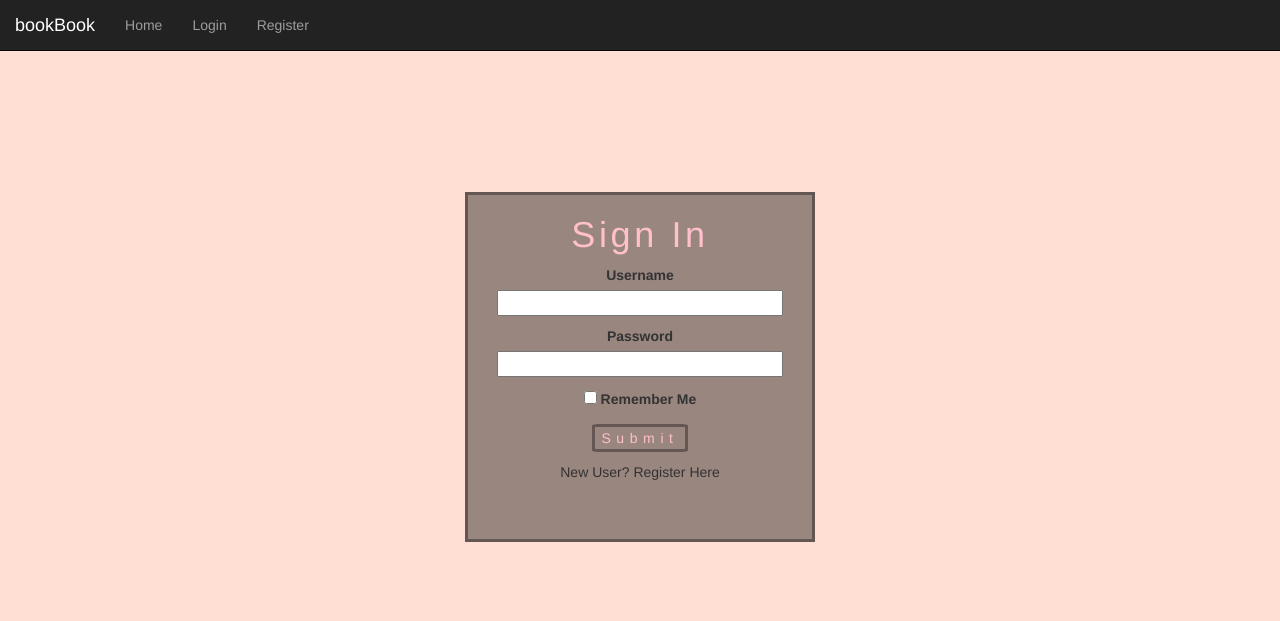
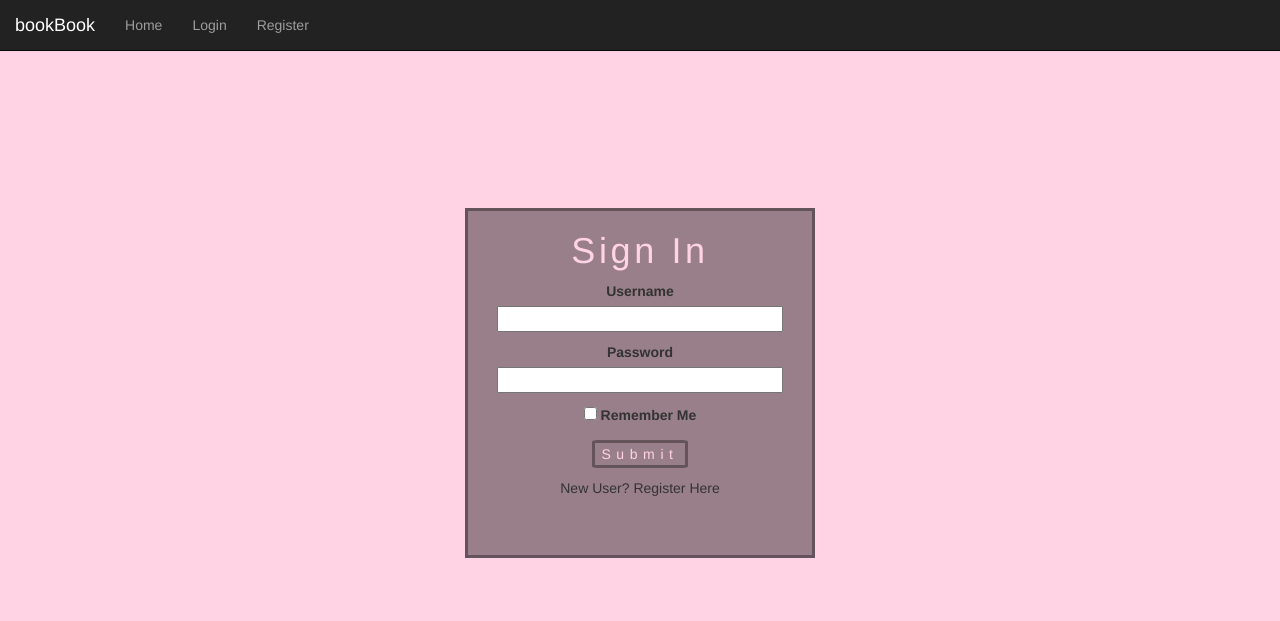
Before and after one commit to e2nguyen/bookBook, a Flask app: page /login in a window 1280 px wide. Shown: the top 621 px of the page. Run offline with Flask 2, Linux system fonts and the light colour scheme; some libraries are stand-ins or nearby versions.

Commit message:
fixed some padding issues and made sure avg/num ratings updated on book pages

```diff
--- a/routes.py
+++ b/routes.py
@@ -70,29 +70,35 @@ def login():
     return redirect(url_for('index'))
   return render_template('login.html', title='Login', form=form)
 
+
 @app.route('/logout')
 @login_required       # pecautionary step; shouldn't be necessary though bc
 def logout():
   logout_user()
   return redirect(url_for('index'))
 
+
 @app.route('/book/<isbn>', methods=['GET', 'POST'])
 @login_required
 def book(isbn):
+
+  # find first book that matches requested isbn
   book = Book.query.filter_by(isbn=isbn).first()
   if not book:
     flash('No book!')
     return redirect(url_for('index'))
 
+  # create a form to submit book reviews
   form = ReviewForm()
   if form.validate_on_submit():
-    # does this user have a review for this book already?
+    # check if this user has a review for this book already
     existing_review = Review.query.filter(and_(Review.user_id == current_user.id,
                                                Review.book_id == book.id)).first()
 
-    # if never been reviewed, add the new review
+    # if review exists already, call them a lil bitch
     if existing_review:
        flash("You already reviewed this book. Stop being a lil' bitch.")
+    # if review doesn't exist yet, add the new one
     else:
       review = Review(rating=form.rating.data, body=form.body.data,
                       user_id=current_user.id, book_id=book.id)
@@ -100,33 +106,11 @@ def book(isbn):
       db.commit()
       flash("Thank you for your review, Big Bitch!")
 
-  # get avg rating from goodreads
-  res = requests.get("https://www.goodreads.com/book/review_counts.json",
-                      params={"key": "wbYVNp1WvHbg0SdF1fCvoA",
-                      "isbns": isbn})
-  # check if get request was successful
-  if res.status_code != 200:
-    raise Exception('ERROR: API request unsuccessful.')
-  data = res.json()
-  rating = data['books'][0]['average_rating']
-  num_ratings = data['books'][0]['work_ratings_count']
-  return render_template('book.html', book=book, reviews=book.reviews[::-1],
-                          form=form, rating=rating, num_ratings=num_ratings)
+  # get summed ratings from bookBook
+  ratings_BB = [rev.rating for rev in Review.query.filter_by(book_id=book.id).all()]
+  sum_ratings_BB = sum(ratings_BB)
 
-
-# method for api access
-@app.route('/api/<isbn>')
-def access(isbn):
-  book = Book.query.filter_by(isbn=isbn).first()
-  if not book:
-    return jsonify({"error": "invalid isbn"}), 404
-    #flash('No book!')
-    #return redirect(url_for('index'))
-
-  # get summed ratings from bookBook
-  ratings = [rev.rating for rev in Review.query.filter_by(book_id=book.id).all()]
-  bookavg = sum(ratings)
-  # get avg rating from goodreads
+  # request data for this isbn from goodreads api
   goodreads = requests.get("https://www.goodreads.com/book/review_counts.json",
                       params={"key": "wbYVNp1WvHbg0SdF1fCvoA",
                       "isbns": isbn})
@@ -135,19 +119,58 @@ def access(isbn):
   if goodreads.status_code != 200:
     raise Exception('ERROR: API request unsuccessful.')
 
-  data = goodreads.json()
-  gr_rating = float(data['books'][0]['average_rating'])
-  num_ratings = int(data['books'][0]['work_ratings_count'])
-  review_count = num_ratings + len(ratings)
+  # convert goodreads request to json format and get avg/num ratings on this book
+  data_GR = goodreads.json()
+  avg_rating_GR = float(data_GR['books'][0]['average_rating'])
+  num_ratings_GR = int(data_GR['books'][0]['work_ratings_count'])
 
-  average_score = round((((gr_rating * num_ratings) + bookavg)/review_count), 2)
+  # calculate average rating across goodreads anad bookBook
+  total_ratings = num_ratings_GR + len(ratings_BB)
+  avg_rating = round((((avg_rating_GR * num_ratings_GR) + sum_ratings_BB)/total_ratings), 2)
+
+  return render_template('book.html', book=book, reviews=book.reviews[::-1],
+                          form=form, rating=avg_rating, num_ratings= total_ratings)
+
+
+# method for api access
+@app.route('/api/<isbn>')
+def access(isbn):
+
+  # find first book that matches requested isbn
+  book = Book.query.filter_by(isbn=isbn).first()
+  if not book:
+    return jsonify({"error": "invalid isbn"}), 404
+
+  # get summed ratings from bookBook
+  ratings_BB = [rev.rating for rev in Review.query.filter_by(book_id=book.id).all()]
+  sum_ratings_BB = sum(ratings_BB)
+
+  # request data for this isbn from goodreads api
+  goodreads = requests.get("https://www.goodreads.com/book/review_counts.json",
+                      params={"key": "wbYVNp1WvHbg0SdF1fCvoA",
+                      "isbns": isbn})
+
+  # check if get request was successful
+  if goodreads.status_code != 200:
+    raise Exception('ERROR: API request unsuccessful.')
+
+  # convert goodreads request to json format and get avg/num ratings on this book
+  data_GR = goodreads.json()
+  avg_rating_GR = float(data_GR['books'][0]['average_rating'])
+  num_ratings_GR = int(data_GR['books'][0]['work_ratings_count'])
+
+  # calculate average rating across goodreads anad bookBook
+  total_ratings = num_ratings_GR + len(ratings_BB)
+  avg_rating = round((((avg_rating_GR * num_ratings_GR) + sum_ratings_BB)/total_ratings), 2)
+
   return jsonify({
                 "title":  book.title,
                 "author": book.author,
                 "year": book.year,
                 "book": isbn,
-                "review_count": review_count,
-                "average_score": average_score})
+                "review_count": total_ratings,
+                "average_score": avg_rating})
+
 
 @app.route('/user/<username>')
 @login_required
--- a/static/css/index.css
+++ b/static/css/index.css
@@ -1,5 +1,5 @@
 .login h1 {
-  color: pink;
+  color: rgb(255, 211, 228);
   letter-spacing: 0.1em;
 }
 
@@ -12,13 +12,13 @@
 }
 
 body {
-  background-color: rgb(255, 223, 211)!important;
+  background-color: rgb(255, 211, 228)!important;
 }
 
 input[type=submit] {
   border-radius: 6%;
   letter-spacing: 0.4em;
-  color: pink;
+  color: rgb(255, 211, 228);
   background: none;
   border: 3.3px solid rgba(0,0,0, 35%);
 }
@@ -42,7 +42,7 @@ h2.welcome {
   border-radius: 00px;
   width: 350px;
   box-sizing: border-box;
-  background-color: rgba(0,0,0,40%);
+  background-color: rgba(0, 0, 0, 0.4);
   border: 3.3px solid rgba(0,0,0, 35%);
 }
 
@@ -145,6 +145,10 @@ blockquote h4 {
   padding: 10px;
 }
 
+.review {
+  padding: .25% 3%;
+}
+
 a {
   color: inherit;
 }
@@ -165,6 +169,10 @@ a {
   font-size: 15px;
 }
 
+#padding {
+  height: 18vh;
+}
+
 /* Extra small devices (phones, 600px and down) */
 @media only screen and (max-width: 600px) {
   input[type=text], input[type=password] {
@@ -172,7 +180,6 @@ a {
   }
 
   html, body {
-    padding-top: 15%;
     width: auto!important;
     overflow-x: hidden!important;
   }
@@ -192,9 +199,7 @@ a {
 
 /* Medium devices (landscape tablets, 768px and up) */
 @media only screen and (min-width: 768px) {
-  html {
-    padding-top: 10%;
-  }
+
 }
 
 /* Large devices (laptops/desktops, 992px and up) */
--- a/templates/_reviewForm.html
+++ b/templates/_reviewForm.html
@@ -5,7 +5,7 @@
         <div class="rating">
             {% for star in form.rating | reverse %}
                 {{ star }}
-                {{ star.label(class="radio-inline") }}
+                {{ star.label }}
             {% endfor %}
         </div>
         {% for error in form.rating.errors %}
--- a/templates/base.html
+++ b/templates/base.html
@@ -42,6 +42,7 @@
         </div>
       </div>
     </nav>
+    <div id=padding></div>
     {% with messages = get_flashed_messages() %}
     {% if messages %}
     <ul>
--- a/templates/register.html
+++ b/templates/register.html
@@ -6,7 +6,7 @@
   shared amongst the forms)
 -->
 
-  <head></head>
+<div class="register">
   <h1>Register</h1>
   <form action="" method="post">
     {{ form.hidden_tag() }}
@@ -40,4 +40,5 @@
     </p>
     <p>{{ form.submit() }}</p>
   </form>
+</div>
 {% endblock %}
```
